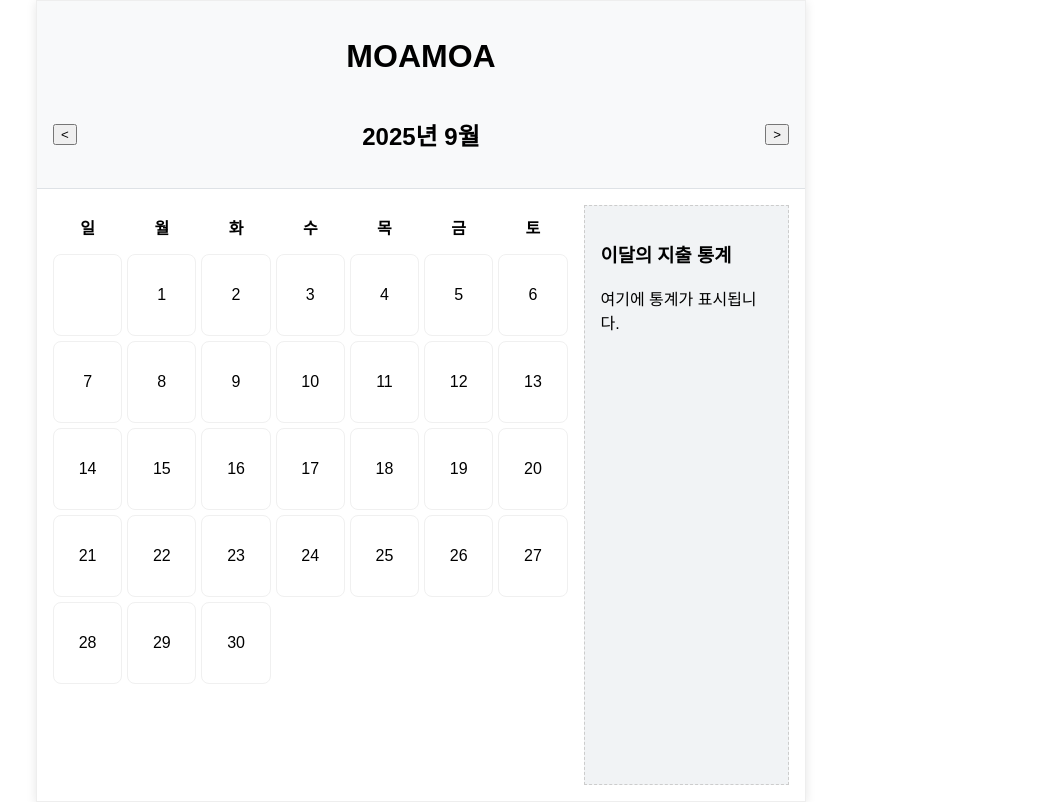
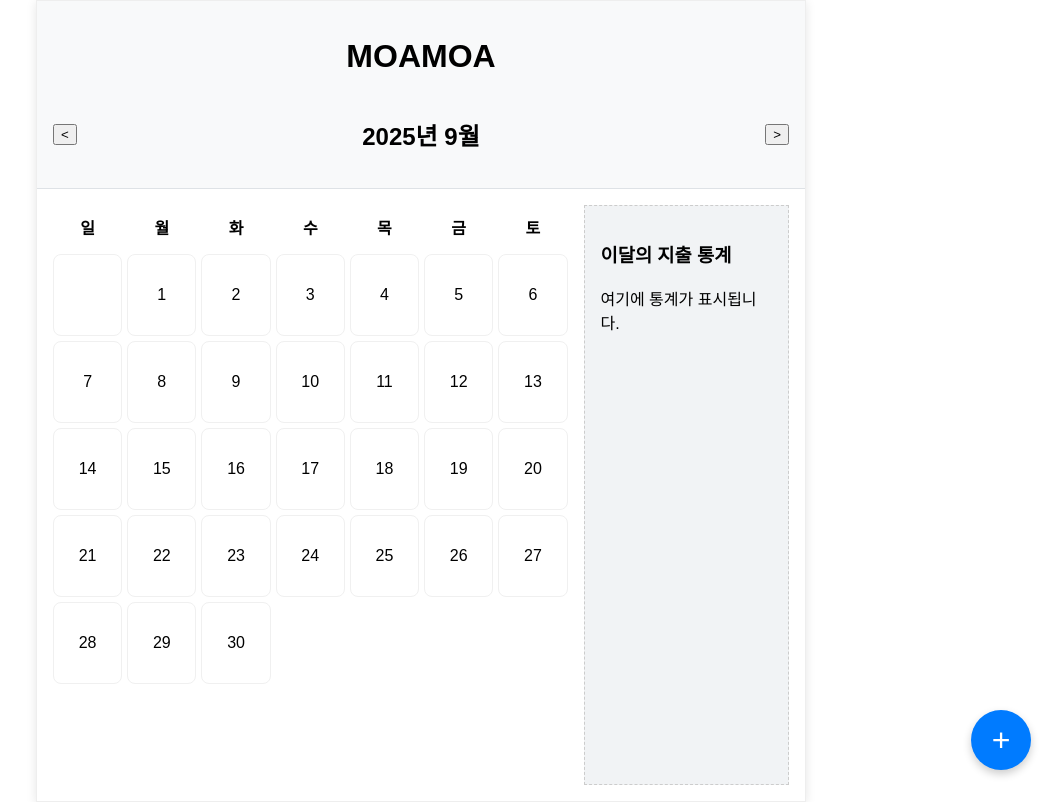
Before and after one commit to kms0922/MOAMOA-app, a React (Create React App) app: page / in a window 1280 px wide. Shown: the whole page, without its empty margins (219-1280 px from the left). Built offline with nearby package versions, Linux system fonts and the light colour scheme.

Commit message:
feat: 사진 추가, 미리보기 기능 탑재

```diff
--- a/src/App.js
+++ b/src/App.js
@@ -32,6 +32,10 @@ function App() {
       ...entries,
       [dateKey]: newEntriesForDate,
     });
+  };
+
+  const handleFabClick = () => {
+    setSelectedDate(new Date());
   };
 
   const selectedDateEntries = selectedDate ? entries[`${selectedDate.getFullYear()}-${selectedDate.getMonth()}-${selectedDate.getDate()}`] || [] : [];
@@ -70,6 +74,8 @@ function App() {
           <p>여기에 통계가 표시됩니다.</p>
         </aside>
       </main>
+
+      <button style={styles.fab} onClick={handleFabClick}>+</button>
     </div>
   );
 }
@@ -115,6 +121,20 @@ const styles = {
       border: '1px dashed #ccc',
       backgroundColor: '#f1f3f5',
     },
+    fab: {
+      position: 'fixed',
+      right: '30px',
+      bottom: '30px',
+      width: '60px',
+      height: '60px',
+      borderRadius: '50%',
+      backgroundColor: '#007bff',
+      color: 'white',
+      border: 'none',
+      fontSize: '2rem',
+      cursor: 'pointer',
+      boxShadow: '0 4px 8px rgba(0,0,0,0.2)',
+    }
 };
 
 export default App;
--- a/src/EntryDetail.js
+++ b/src/EntryDetail.js
@@ -3,16 +3,34 @@ import React, { useState } from 'react';
 const EntryDetail = ({ date, entries, onSave, onClose }) => {
   const [amount, setAmount] = useState('');
   const [category, setCategory] = useState('');
+  const [imagePreveiw, setImagePreveiw] = useState(null);
+
+  const handleImageChange = (e) => {
+    const file = e.target.files[0];
+    if (file) {
+      const reader = new FileReader();
+      reader.onloadend = () => {
+        setImagePreveiw(reader.result);
+      };
+      reader.readAsDataURL(file);
+    }
+  };
 
   const handleSave = () => {
     if (!amount || !category) {
       alert('금액과 카테고리를 모두 입력해주세요.');
       return;
     }
-    onSave({ amount: parseFloat(amount), category });
-    // 저장 후 입력 필드 초기화
+    onSave({
+      amount: parseFloat(amount),
+      category,
+      image: imagePreveiw
+    });
+
+
     setAmount('');
     setCategory('');
+    setImagePreveiw(null);
   };
 
   return (
@@ -26,8 +44,13 @@ const EntryDetail = ({ date, entries, onSave, onClose }) => {
         {entries.length > 0 ? (
           entries.map(entry => (
             <div key={entry.id} style={styles.entryItem}>
-              <span>{entry.category}</span>
-              <span>{entry.amount.toLocaleString()}원</span>
+              {entry.image && (
+                <img src={entry.image} alt={entry.category} style={styles.entryImage} />
+              )}
+              <div style={styles.entryText}>
+                <span>{entry.category}</span>
+                <span>{entry.amount.toLocaleString()}원</span>
+              </div>
             </div>
           ))
         ) : (
@@ -52,8 +75,16 @@ const EntryDetail = ({ date, entries, onSave, onClose }) => {
           value={amount}
           onChange={(e) => setAmount(e.target.value)}
         />
+        <label style={styles.imageUploadButton}>
+          <input type="file" accept="image/*" onChange={handleImageChange} style={{ display: 'none' }} />
+        </label>
         <button onClick={handleSave} style={styles.saveButton}>추가</button>
       </div>
+      {imagePreveiw && (
+        <div style={styles.preveiwContainer}>
+          <img src={imagePreveiw} alt="Preview" style={styles.preveiwImage} />
+        </div>
+      )}
     </div>
   );
 };
@@ -80,14 +111,28 @@ const styles = {
         cursor: 'pointer'
     },
     entryList: {
-        maxHeight: '150px',
+        maxHeight: '200px',
         overflowY: 'auto',
     },
     entryItem: {
         display: 'flex',
-        justifyContent: 'space-between',
+        alignItems: 'center',
         padding: '0.5rem 0',
         borderBottom: '1px solid #eee',
+    },
+    entryImage: {
+        width: '70px',
+        height: '70px',
+        borderRadius: '4px',
+        marginRight: '10px',
+        objectFit: 'cover',
+    },
+    entryText: {
+        flex: 1,
+        display: 'flex',
+        justifyContent: 'space-between',
+        alignItems: 'center',
+        fontSize: '18px',
     },
     noEntryText: {
         textAlign: 'center',
@@ -108,6 +153,17 @@ const styles = {
         border: '1px solid #ccc',
         borderRadius: '5px',
     },
+    imageUploadButton: {
+        padding: '0.5rem 1rem',
+        backgroundColor: '#6c757d',
+        color: 'white',
+        border: 'none',
+        borderRadius: '5px',
+        cursor: 'pointer',
+        display: 'inline-block',
+        textAlign: 'center',
+        lineHeight: '1.5',
+    },
     saveButton: {
         padding: '0.5rem 1rem',
         backgroundColor: '#007bff',
@@ -115,6 +171,15 @@ const styles = {
         border: 'none',
         borderRadius: '5px',
         cursor: 'pointer',
+    },
+    preveiwContainer: {
+        marginTop: '1rem',
+        textAlign: 'center',
+    },
+    preveiwImage: {
+        maxWidth: '300px',
+        maxHeight: '300px',
+        borderRadius: '4px',
     }
 };
 
```
